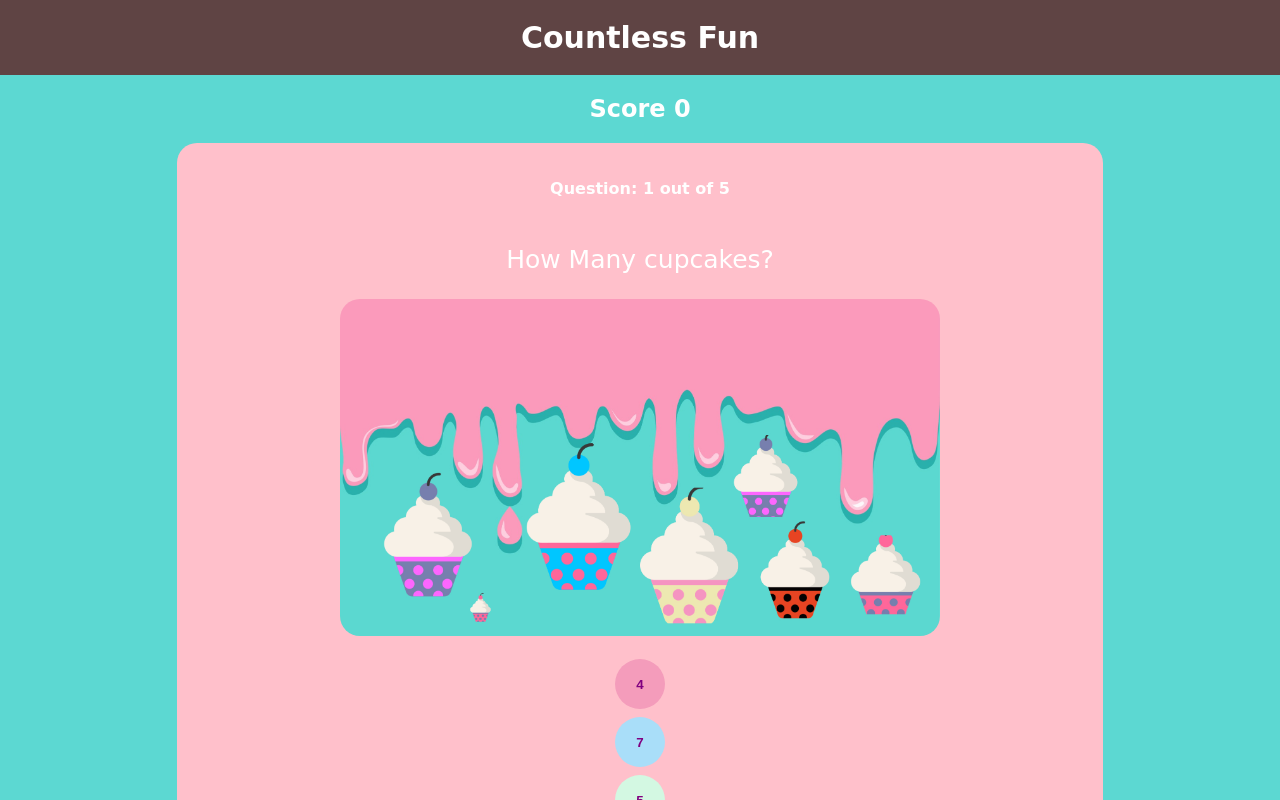
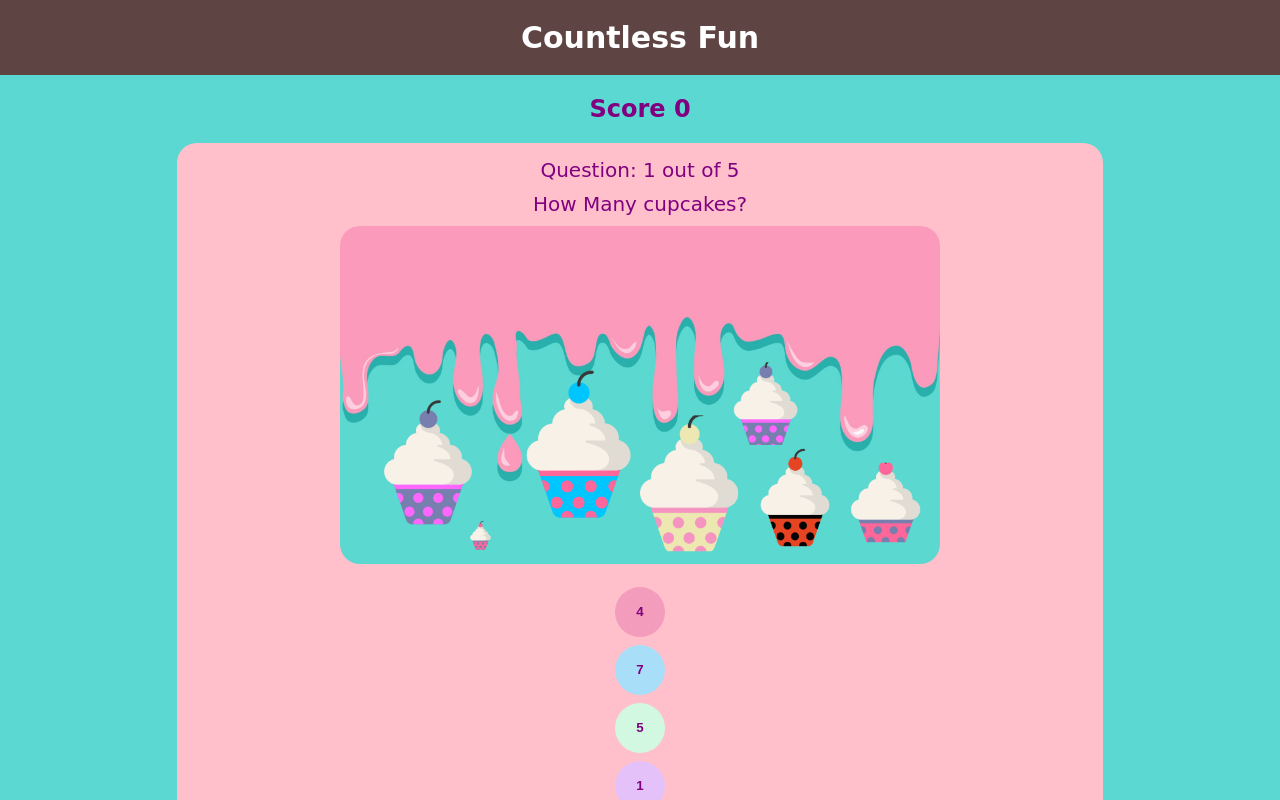
Before and after one commit to geicibarham/Count, a React (Create React App) app: page /first in a window 1280 px wide. Shown: the top 800 px of the page. Built offline with nearby package versions, Linux system fonts and the light colour scheme.

Commit message:
scores from local storage display on page

```diff
--- a/public/index.html
+++ b/public/index.html
@@ -10,10 +10,7 @@
       content="Web site created using create-react-app"
     />
     <link rel="apple-touch-icon" href="%PUBLIC_URL%/logo192.png" />
-
-    <link rel="manifest" href="%PUBLIC_URL%/manifest.json" />
-
-    <title>React App</title>
+    <title>Chocount</title>
   </head>
   <body>
     <noscript>You need to enable JavaScript to run this app.</noscript>
--- a/src/App.js
+++ b/src/App.js
@@ -2,6 +2,7 @@ import Landing from "./components/landing/landing";
 import Nav from "./components/nav/Nav";
 import Footer from "./components/footer/Footer";
 import Firstgame from "./components/firstGame/Firstgame";
+import Score from "./components/score/score";
 import "./App.scss";
 import { BrowserRouter, Routes, Route } from "react-router-dom";
 function App() {
@@ -11,6 +12,7 @@ function App() {
       <Routes>
         <Route path="/" element={<Landing />} />
         <Route path="/first" element={<Firstgame />} />
+        <Route path="/scores" element={<Score />} />
       </Routes>
       <Footer />
     </BrowserRouter>
--- a/src/App.scss
+++ b/src/App.scss
@@ -2,7 +2,8 @@
 @use "./components/nav/nav";
 @use "./components/footer/footer";
 @use "./components/firstGame/first";
-
+@use "./components/score/score";
+$whitetext:white;
 .comic {
     font-family: "comic sans ms";
   }
--- a/src/components/firstGame/Firstgame.js
+++ b/src/components/firstGame/Firstgame.js
@@ -1,6 +1,7 @@
 import "./_first.scss";
 import React, { useState } from "react";
 import questions from "../../assets/data/data";
+import { Link } from "react-router-dom";
 
 const Firstgame = () => {
   const [showResults, setShowResults] = useState(false);
@@ -19,17 +20,7 @@ const Firstgame = () => {
     } else {
       setShowResults(true);
       setGameisOver(true);
-      // console.log(score)
-      // if (score > 0) {
-      //   scorearr.push(score)
-      // }
-      // console.log(scorearr)
-      // localStorage.setItem('scores', JSON.stringify(scorearr))
     }
-    // if (localStorage.getItem('score')) {
-
-    //   scorearr = JSON.parse(localStorage.getItem('score'))
-    // }
   };
 
   const restartGame = () => {
@@ -42,13 +33,12 @@ const Firstgame = () => {
   if (localStorage.getItem("scores")) {
     arr = JSON.parse(localStorage.getItem("scores"));
   }
+
   if (score > 0 && gameisover === true) {
     arr.push(score);
   }
 
   localStorage.setItem("scores", JSON.stringify(arr));
-
-  console.log(arr);
 
   return (
     <div className="firstgame">
@@ -57,17 +47,22 @@ const Firstgame = () => {
       {showResults ? (
         <div className="final-result">
           <h3 className="comic">Final Score is {score}</h3>
-          <button className="comic" onClick={restartGame}>
+          <button className="restartBtn comic" onClick={restartGame}>
             RESTART
           </button>
+
+          <Link to="/scores">  <button className="comic">
+            SEE SCORES
+          </button></Link>
+
         </div>
       ) : (
         <div className="question-card comic">
-          <h4>
+          <span>
             Question: {currentQuestion + 1} out of {questions.length}
-          </h4>
+          </span>
 
-          <p className="question-text">{questions[currentQuestion].text}</p>
+          <span className="question-text">{questions[currentQuestion].text}</span>
 
           <img
             className="candy-icon"
@@ -77,7 +72,7 @@ const Firstgame = () => {
 
           {questions[currentQuestion].options.map((option, index) => {
             return (
-              <span key={option.id} className="btn-container comic">
+              <div key={option.id} className="btn-container comic">
                 <button
                   className={"btn" + index + 1}
                   key={option.id}
@@ -85,7 +80,7 @@ const Firstgame = () => {
                 >
                   {option.text}
                 </button>
-              </span>
+              </div>
             );
           })}
         </div>
--- a/src/components/firstGame/_first.scss
+++ b/src/components/firstGame/_first.scss
@@ -1,3 +1,5 @@
+$textColor:purple;
+
 @mixin roundedBorder {
   border-radius: 20px;
 }
@@ -6,7 +8,7 @@
   flex-direction: column;
   background-color: #5cd8d2;
   align-items: center;
-  min-height: 80vh;
+  min-height: 85vh;
   .candy-icon {
     width: 600px;
     margin: auto;
@@ -18,34 +20,32 @@
   h2,
   h3 {
     text-align: center;
-    color: white;
+    color: $textColor;
   }
   .question-card {
     display: flex;
     flex-direction: column;
-    gap: 0px;
     background-color: pink;
     padding: 15px;
     width: 70%;
     margin: auto;
     height: 80%;
     @include roundedBorder;
-    color: white;
+    color:$textColor;
     margin-bottom: 17px;
 
-    p {
-      font-size: 25px;
+    span {
+      font-size: 20px;
       text-align: center;
+      margin-bottom: 10px;
     }
 
-    h4 {
-      text-align: center;
-    }
   }
 
   .btn-container {
     display: flex;
-    justify-content: center;
+    justify-content:center ;
+    flex-wrap: nowrap;
   }
 
   .btn01 {
@@ -78,7 +78,6 @@
     color: purple;
     font-weight: bold;
     border: none;
-    display: block;
     height: 50px;
     width: 50px;
     border-radius: 50%;
@@ -104,11 +103,11 @@
       color: purple;
     }
 
-    button {
+    .restartBtn {
       width: 20%;
       border-radius: 8px;
       background-color: #f568bd;
-      color: white;
+      color:$textColor;
       &:hover {
         background-color: #f568bd80;
       }
@@ -123,5 +122,17 @@
     .question-card {
       margin-bottom: 130px;
     }
+
+    .restartBtn{
+        width: 40% !important;
+    }
+
   }
 }
+
+
+@media screen and (min-width: 1200px) {
+    .firstgame{
+        min-height: 85vh;
+    }
+}
--- a/src/components/landing/_landing.scss
+++ b/src/components/landing/_landing.scss
@@ -1,7 +1,6 @@
 .landing {
   min-height: 80vh;
   background-color: #ffc7c7;
-//  background-image: url('../../assets/images/iStock-1143155811.jpg');
   display: flex;
   justify-content: center;
   align-items: center;
--- /dev/null
+++ b/src/components/score/_score.scss
@@ -0,0 +1,28 @@
+.outer-container-score{
+    display: flex;
+    flex-direction: column;
+    min-height: 85vh;
+    align-items: center;
+    background-color:#F694C1;
+    h1, h2{
+        color:white;
+    }
+}
+
+.score-card{
+    border-radius: 20px;
+    background: rgb(95,68,68);
+    background: linear-gradient(90deg, rgba(95,68,68,1) 1%, rgba(232,88,154,0.9429194819819819) 46%, rgba(244,188,253,1) 100%);
+    padding:15px;
+    width: 30%;
+    margin-top: 10px;
+    text-align: center;
+    color:white;
+    margin-bottom: 10px;
+
+    p{
+        font-size: 20px;
+    }
+
+
+}
--- /dev/null
+++ b/src/components/score/score.js
@@ -0,0 +1,44 @@
+import React, { useState, useEffect } from "react";
+import { Link } from "react-router-dom";
+import "./_score.scss";
+const Score = () => {
+    const [scoreArr, setScorearr] = useState([]);
+
+    useEffect(() => {
+        if (localStorage.getItem("scores")) {
+            setScorearr(JSON.parse(localStorage.getItem("scores")));
+        }
+
+    }, []);
+    if (scoreArr.length === 0) {
+        return (
+            <div className="outer-container-score">
+                <h2 className="comic">No Scores at this time!</h2>
+                <Link to="/landing">
+                <button className="comic">START PLAYING</button>
+                </Link>
+            </div>
+        )
+    }
+
+    return (
+        <div className="outer-container-score">
+
+
+            <h2 className="comic">Scores</h2>
+            {scoreArr.map((score, index) => (
+                <div className="score-card">
+                    <p className="comic" key={index.toString()}>
+                        {score}
+                    </p>
+                </div>
+            ))}
+
+
+
+
+        </div>
+    );
+};
+
+export default Score;
```
Also changed, not shown: src/assets/images/rewards.png (added).
